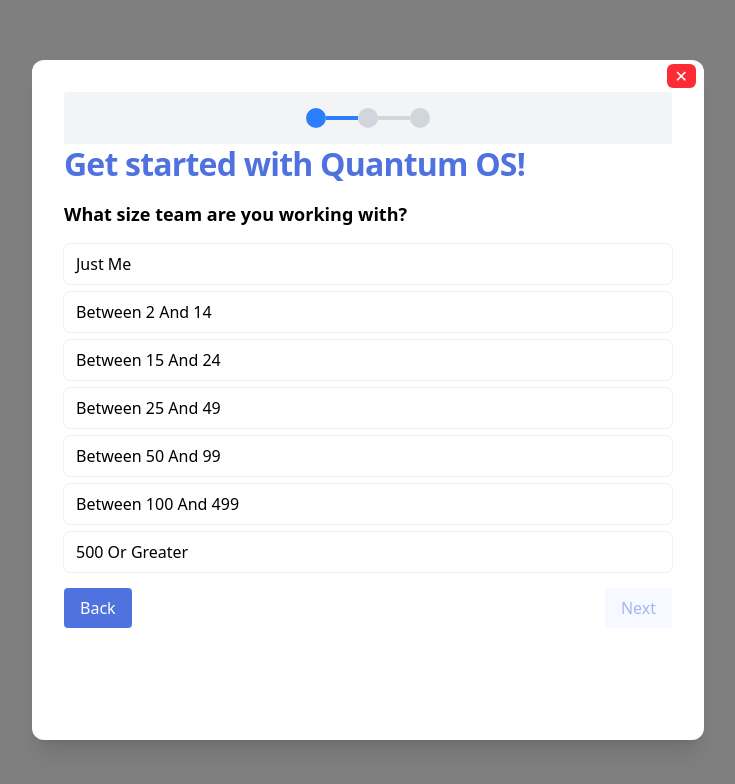
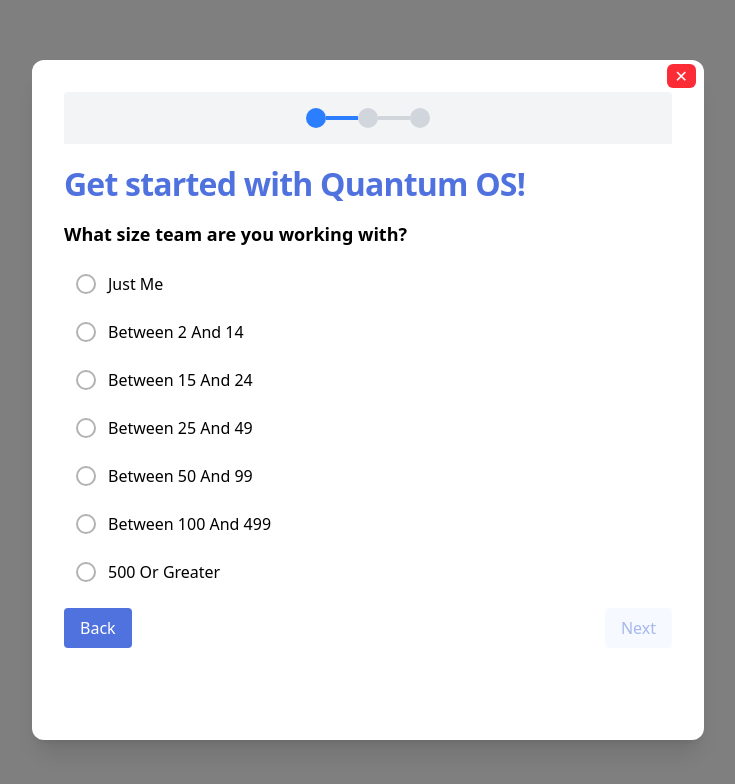
Before and after one commit to QuantumOS-AI-LLC/onboarding, a React (Vite) app: page / in a window 1280 px wide. Both pictures are taken after a click on the button "Click Me". Shown: the top 784 px of the page, without its empty margins (272-1007 px from the left). Built offline with nearby package versions, Linux system fonts and the light colour scheme.

Commit message:
code change according to given instruction

```diff
--- a/src/components/re-ui/RadioGroupStep.jsx
+++ b/src/components/re-ui/RadioGroupStep.jsx
@@ -9,45 +9,53 @@
   onChange,
   onNext,
   onPrev,
-  type = "radio", // radio or checkbox
+  type = "radio", // "radio" or "checkbox"
   showPrev = true,
   nextLabel = "Next",
   prevLabel = "Back",
 }) {
   return (
     <>
-      <h2 className="font-display text-[#5072DF] mb-4 text-3xl/tight font-semibold tracking-tight text-balance sm:text-[32px]">
+      <h2 className="font-display text-[#5072DF] mb-4 text-3xl/tight font-semibold tracking-tight text-balance sm:text-[32px] mt-5">
         {title}
       </h2>
       <h3 className="mb-4 text-lg font-semibold">{subtitle}</h3>
 
       <div className="flex mb-4 flex-col space-y-2 capitalize">
-        {options.map((opt) => (
+        {options.map((opt) => {
+          const isSelected =
+            type === "radio" ? value === opt : value.includes(opt);
+
+          return (
             <label
               key={opt}
-            className={`
-              flex cursor-pointer items-center gap-2 rounded-md px-3 py-2 ring-1
-              ${
-                type === "radio"
-                  ? "bg-white ring-[#f1f1f1] has-checked:ring-2 has-checked:ring-[#5072DF]"
-                  : value.includes(opt)
-                  ? "bg-gradient-to-b from-[#E0EBFF] to-[#C6DBFF] ring-2 ring-[#5072DF]"
-                  : "bg-white ring-[#f1f1f1]"
-              }
-              hover:ring-[#dbdbdb] transition-all
-            `}
+              className="flex items-center gap-3 cursor-pointer px-3 py-2 rounded-md transition-all"
             >
+              {/* Hidden input for accessibility */}
               <input
                 type={type === "radio" ? "radio" : "checkbox"}
                 name={name}
                 value={opt}
-              checked={type === "radio" ? value === opt : value.includes(opt)}
+                checked={isSelected}
                 onChange={onChange}
-              className="hidden"
+                className="sr-only"
+                aria-checked={isSelected}
               />
-            <span className="flex-1">{opt}</span>
+              {/* Custom circle for radio-style */}
+              <span
+                className={`w-5 h-5 flex-shrink-0 rounded-full border-2 flex items-center justify-center transition-all
+                  ${
+                    isSelected
+                      ? "bg-[#5072DF]  border-[#5072DF]"
+                      : "bg-white border-black/30 hover:border-[#5072DF]"
+                  }`}
+              >
+
+              </span>
+              <span className="flex-1 text-black">{opt}</span>
             </label>
-        ))}
+          );
+        })}
       </div>
 
       <div className="flex justify-between">
--- a/src/components/view/Modal/Modal.jsx
+++ b/src/components/view/Modal/Modal.jsx
@@ -172,7 +172,9 @@
             </motion.div>
           ) : (
             <>
-              <Stepper step={step} totalSteps={totalSteps} />
+              <div className="mt-6 lg:mt-0">
+                <Stepper step={step} totalSteps={totalSteps} />
+              </div>
               <motion.div
                 key={step}
                 initial={{ opacity: 0, x: 40 }}
```
Lines whose indentation alone changed are shown as unchanged.
